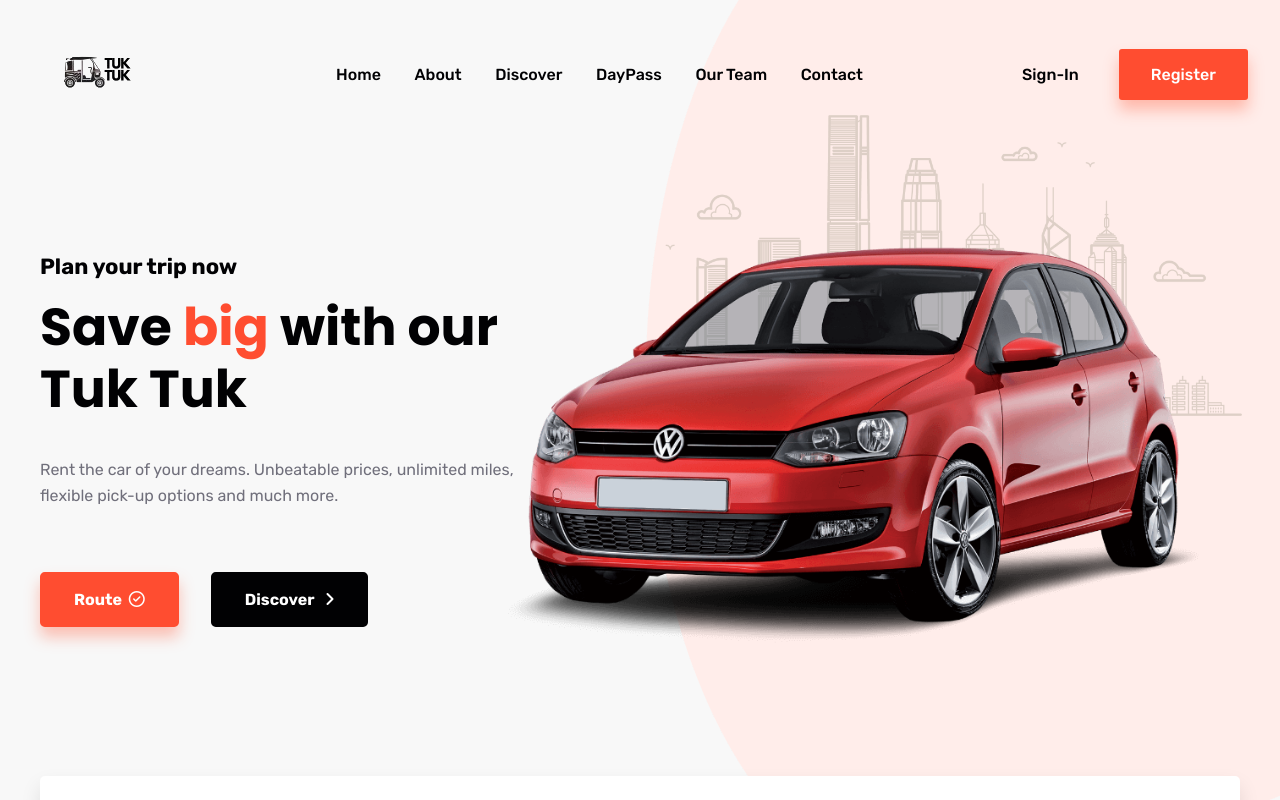
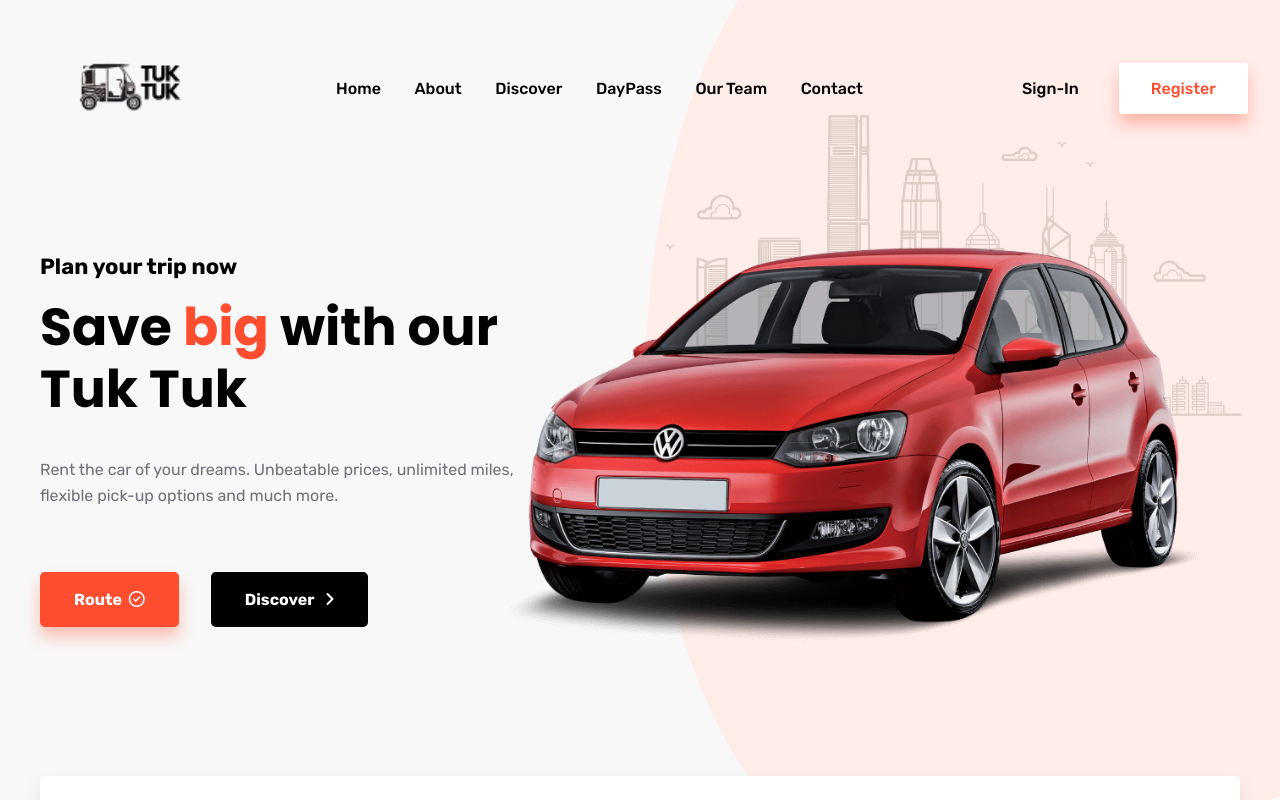
Before and after one commit to GuptaJiHardik/tuktuk, a plain HTML site: page index.html in a window 1280 px wide. In both pictures the pointer is over the link "Register". Shown: the top 800 px of the page. Drawn offline with Linux system fonts and the light colour scheme.

Commit message:
updates css

```diff
--- a/css/style.css
+++ b/css/style.css
@@ -44,8 +44,8 @@ body {
 }
 
 .navbar-img img {
-    height: 100%;
-    width: 100%;
+    height: 120%;
+    width: 150%;
 }
 
 .navbar-links {
@@ -87,6 +87,10 @@ body {
     color: #fff;
     padding: 1rem 2rem;
     transition: all .3s;
+}
+.navbar-buttons-register:hover{
+    background-color: white;
+    color: #ff4d30;
 }
 
 .mobile-navbar {
@@ -229,6 +233,11 @@ body {
     box-shadow: 0 10px 15px 0 rgba(255, 83, 48, .35);
     padding: 1rem 2rem;
     transition: all .3s;
+
+}
+.hero-content-text-btns-book-ride:hover{
+    background-color: white;
+    color: #ff4d30;
 }
 
 .hero-content-text-btns-learn-more {
```
